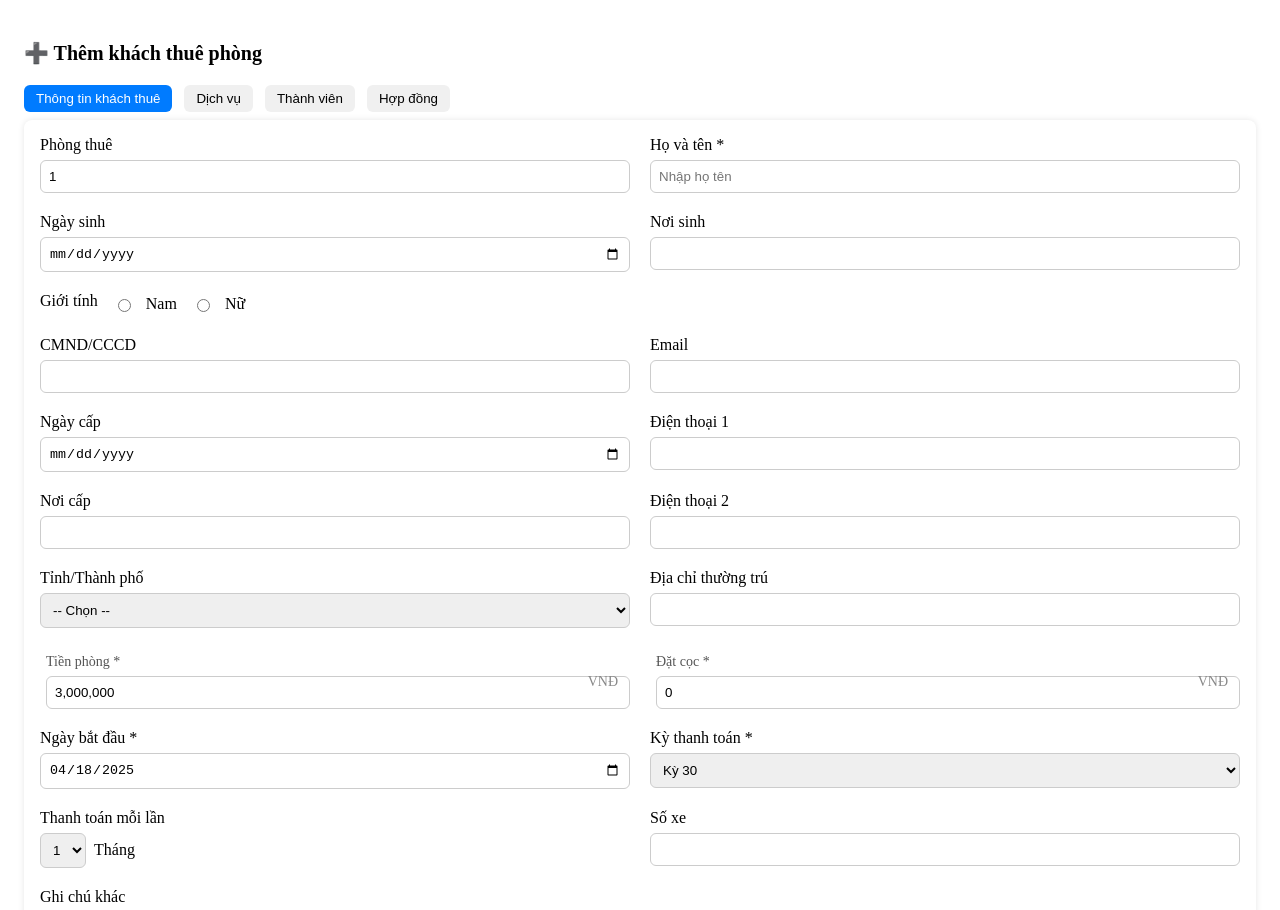
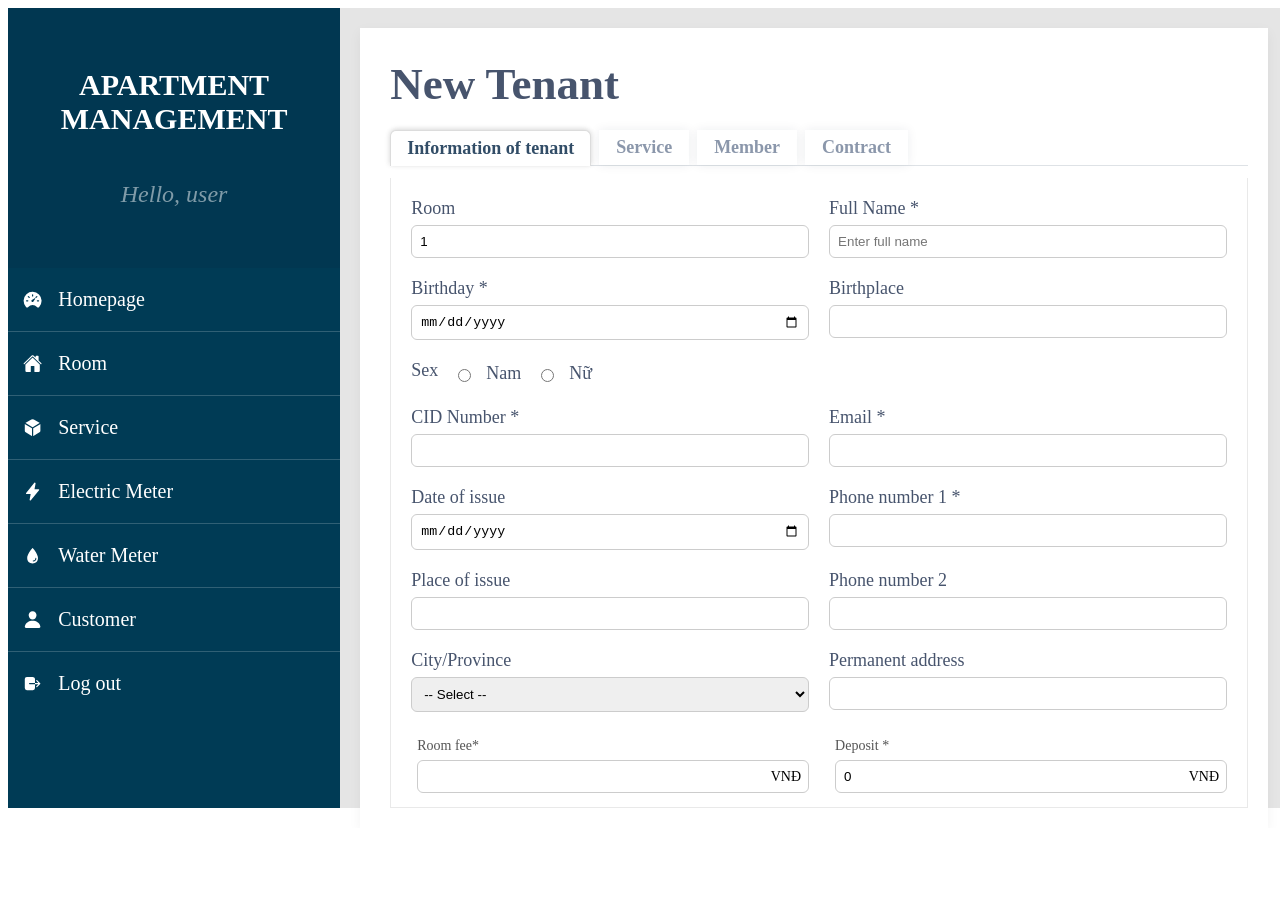
Before and after one commit to gathosan012/PE-2025, a React (Vite) app in the folder frontend/: page /add-customer/1 in a window 1280 px wide. Shown: the top 910 px of the page. After the commit the page ends 828 px from the top, so only its background shows below. Built offline with nearby package versions, Linux system fonts and the light colour scheme.

Commit message:
Implement Add Customer form

```diff
--- a/frontend/src/components/AddCustomerForm.jsx
+++ b/frontend/src/components/AddCustomerForm.jsx
@@ -1,20 +1,23 @@
 import React, { useState } from "react";
 import { useParams, useNavigate } from "react-router-dom";
 import "../styling/components/AddCustomerForm.scss";
+import SidePanel from "../components/SidePanel";
 import axios from "axios";
 
 const AddCustomerForm = () => {
   const { roomId } = useParams();
   const navigate = useNavigate();
-  const [activeTab, setActiveTab] = useState("thongtin");
+  const [activeTab, setActiveTab] = useState("information");
 
-  const handleBack = () => navigate("/room");
+  const handleBack = () => {
+    navigate("/rooms");
+  };
   const handleSave = async (e) => {
     e.preventDefault();
     try {
       //const response = await axios.post('api', room, )
       if (response.data.success) {
-        navigate("/room");
+        navigate("/rooms");
       }
     } catch (error) {
       if (error.response && !error.response.data.success) {
@@ -24,132 +27,134 @@ const AddCustomerForm = () => {
   };
 
   return (
-    <div className="add-customer-form">
-      {/* Header */}
-      <h2>➕ Thêm khách thuê phòng</h2>
+    <div className="page-layout">
+      <SidePanel />
+
+      <div className="page-content">
+        <div className="page-wrapper">
+          <h2 className="page-title">New Tenant</h2>
 
           {/* Tabs */}
           <div className="customer-tabs">
-        {renderTab("thongtin", "Thông tin khách thuê")}
-        {renderTab("dichvu", "Dịch vụ")}
-        {renderTab("thanhvien", "Thành viên")}
-        {renderTab("hopdong", "Hợp đồng")}
+            {renderTab("information", "Information of tenant")}
+            {renderTab("service", "Service")}
+            {renderTab("member", "Member")}
+            {renderTab("contract", "Contract")}
           </div>
 
           {/* Form content */}
           <div className="c-form-tab">
-        {activeTab === "thongtin" && (
+            {activeTab === "information" && (
               <form className="c-form-container">
-            {/* Dòng 1 */}
                 <div className="c-form-row">
                   <div className="c-form-group">
-                <label>Phòng thuê</label>
+                    <label>Room</label>
                     {/*change roomID*/}
                     <input type="text" name="room" defaultValue="1" />
                   </div>
                   <div className="c-form-group">
-                <label>Họ và tên *</label>
-                <input type="text" name="fullName" placeholder="Nhập họ tên" />
+                    <label>Full Name *</label>
+                    <input
+                      type="text"
+                      name="fullName"
+                      placeholder="Enter full name"
+                    />
                   </div>
                 </div>
 
-            {/* Dòng 2 */}
                 <div className="c-form-row">
                   <div className="c-form-group">
-                <label>Ngày sinh</label>
+                    <label>Birthday *</label>
                     <input type="date" name="dob" />
                   </div>
                   <div className="c-form-group">
-                <label>Nơi sinh</label>
+                    <label>Birthplace</label>
                     <input type="text" name="placeOfBirth" />
                   </div>
                 </div>
 
-            {/* Dòng 3 */}
                 <div className="c-form-row">
                   <div className="c-form-group inline-radio">
-                <label>Giới tính</label>
-                <input type="radio" name="gender" value="Nam" /> Nam
-                <input type="radio" name="gender" value="Nữ" /> Nữ
+                    <label>Sex</label>
+                    <input type="radio" name="gender" value="Male" /> Nam
+                    <input type="radio" name="gender" value="Female" /> Nữ
                   </div>
                 </div>
 
-            {/* Dòng 4 */}
                 <div className="c-form-row">
                   <div className="c-form-group">
-                <label>CMND/CCCD</label>
+                    <label>CID Number *</label>
                     <input type="text" name="idNumber" />
                   </div>
                   <div className="c-form-group">
-                <label>Email</label>
+                    <label>Email *</label>
                     <input type="text" name="email" />
                   </div>
                 </div>
 
-            {/* Dòng 5 */}
                 <div className="c-form-row">
                   <div className="c-form-group">
-                <label>Ngày cấp</label>
+                    <label>Date of issue</label>
                     <input type="date" name="issuedDate" />
                   </div>
                   <div className="c-form-group">
-                <label>Điện thoại 1</label>
+                    <label>Phone number 1 *</label>
                     <input type="text" name="phone1" />
                   </div>
                 </div>
 
-            {/* Dòng 6 */}
                 <div className="c-form-row">
                   <div className="c-form-group">
-                <label>Nơi cấp</label>
+                    <label>Place of issue</label>
                     <input type="text" name="issuedPlace" />
                   </div>
 
                   <div className="c-form-group">
-                <label>Điện thoại 2</label>
+                    <label>Phone number 2</label>
                     <input type="text" name="phone2" />
                   </div>
                 </div>
 
-            {/* Dòng 7 */}
                 <div className="c-form-row">
                   <div className="c-form-group">
-                <label>Tỉnh/Thành phố</label>
+                    <label>City/Province</label>
                     <select name="province">
-                  <option value="">-- Chọn --</option>
+                      <option value="">-- Select --</option>
                       <option value="hanoi">Hà Nội</option>
                       <option value="hcm">Hồ Chí Minh</option>
                     </select>
                   </div>
 
                   <div className="c-form-group">
-                <label>Địa chỉ thường trú</label>
+                    <label>Permanent address</label>
                     <input type="text" name="permanentAddress" />
                   </div>
                 </div>
 
-            {/* Dòng 8 */}
                 <div className="c-form-row">
                   <div className="c-form-group currency">
-                <label>Tiền phòng *</label>
-                <input type="text" name="roomPrice" defaultValue="3,000,000" />
+                    <label>Room fee*</label>
+                    <input type="text" name="roomPrice" />
                     <span>VNĐ</span>
                   </div>
                   <div className="c-form-group currency">
-                <label>Đặt cọc *</label>
+                    <label>Deposit *</label>
                     <input type="text" name="deposit" defaultValue="0" />
                     <span>VNĐ</span>
                   </div>
                 </div>
 
-            {/* Dòng 9 */}
                 <div className="c-form-row">
                   <div className="c-form-group">
-                <label>Ngày bắt đầu *</label>
-                <input type="date" name="startDate" defaultValue="2025-04-18" />
+                    <label>Start day*</label>
+                    <input
+                      type="date"
+                      name="startDate"
+                      defaultValue={new Date().toISOString().split("T")[0]}
+                    />
                   </div>
                   <div className="c-form-group">
-                <label>Kỳ thanh toán *</label>
+                    <label>Payment Period *</label>
                     <select name="paymentPeriod">
                       <option value="30">Kỳ 30</option>
                       <option value="15">Kỳ 15</option>
@@ -157,48 +162,64 @@ const AddCustomerForm = () => {
                   </div>
                 </div>
 
-            {/* Dòng 10 */}
                 <div className="c-form-row">
                   <div className="c-form-group">
-                <label>Thanh toán mỗi lần</label>
+                    <label>Pay per</label>
                     <div
-                  style={{ display: "flex", alignItems: "center", gap: "8px" }}
+                      style={{
+                        display: "flex",
+                        alignItems: "center",
+                        gap: "8px",
+                      }}
                     >
                       <select name="paymentEachTime">
                         <option value="1">1</option>
                         <option value="2">2</option>
                         <option value="3">3</option>
                       </select>
-                  <span>Tháng</span>
+                      <span>Month</span>
                     </div>
                   </div>
                   <div className="c-form-group">
-                <label>Số xe</label>
+                    <label>Vehicle number</label>
                     <input type="text" name="vehicle" />
                   </div>
                 </div>
 
-            {/* Dòng 11 */}
                 <div className="c-form-row">
-              <div className="c-form-group" style={{ gridColumn: "span 2" }}>
-                <label>Ghi chú khác</label>
+                  <div
+                    className="c-form-group"
+                    style={{ gridColumn: "span 2" }}
+                  >
+                    <label>Note</label>
                     <textarea name="notes"></textarea>
                   </div>
                 </div>
 
-            {/* Hành động */}
                 <div className="c-form-actions">
-              <button type="button" onClick={handleBack}>
-                ⬅ Quay về
+                  <button
+                    type="button"
+                    onClick={handleBack}
+                    style={{ backgroundColor: "#f0ad4e", marginRight: "10px" }}
+                  >
+                    Back
                   </button>
-              <button type="button" onClick={handleSave}>
-                ✔ Lưu
+                  <button
+                    type="button"
+                    onClick={handleSave}
+                    style={{ backgroundColor: "#5cb85c" }}
+                  >
+                    Save
                   </button>
                 </div>
               </form>
             )}
 
-        {activeTab !== "thongtin" && <p>[{activeTab}] Đang phát triển...</p>}
+            {activeTab !== "information" && (
+              <p>[{activeTab}] Đang phát triển...</p>
+            )}
+          </div>
+        </div>
       </div>
     </div>
   );
@@ -206,7 +227,7 @@ const AddCustomerForm = () => {
   function renderTab(id, label) {
     return (
       <button
-        className={activeTab === id ? "active" : ""}
+        className={`customer-tab ${activeTab === id ? "active" : ""}`}
         onClick={() => setActiveTab(id)}
       >
         {label}
--- a/frontend/src/styling/components/AddCustomerForm.scss
+++ b/frontend/src/styling/components/AddCustomerForm.scss
@@ -1,41 +1,109 @@
-.add-customer-form {
-  padding: 16px;
+.page-layout {
+  height: 100vh;
+  width: 100vw;
+  position: relative;
+  display: flex;
+  background-color: #e5e5e5;
 
-  h2 {
+  .page-content {
+    width: 100%;
+    height: 100%;
+    padding: 20px;
+    display: flex;
+    column-gap: 15px;
+    row-gap: 15px;
+    box-sizing: border-box;
+
+    .page-wrapper {
+      background-color: rgb(255, 255, 255);
+      border-radius: 0px;
+      box-shadow: 0 4px 12px rgba(0, 0, 0, 0.05);
+      padding: 20px 20px 20px 30px;
+      height: 100%;
+      width: 100%;
+      display: flex;
+      flex-direction: column;
+      overflow: hidden;
+
+      .page-title {
+        margin-top: 10px;
+        font-size: 45px;
+        font-weight: bold;
         margin-bottom: 20px;
-    font-size: 20px;
+        color: #47546d;
+        text-align: left;
       }
 
       .customer-tabs {
         display: flex;
-    gap: 12px;
-    margin-bottom: 8px;
+        gap: 8px;
+        margin-bottom: 12px;
+        background-color: #f8f9fa;
+        padding: 8px 12px;
+        border-radius: 8px;
+        border-bottom: 1px solid #dee2e6;
+        background-color: transparent;
+        padding: 0;
+        border-radius: 0px;
+        font-size: 18px;
 
-    button {
-      padding: 6px 12px;
-      border: none;
-      background-color: #f0f0f0;
+        .customer-tab {
+          all: unset;
+          display: inline-block;
+          padding: 6px 16px;
+          background-color: white;
+          border-radius: 6px;
           cursor: pointer;
-      border-radius: 6px;
+          font-weight: 600;
+          color: #8b97ab;
+          box-shadow: 0 0px 10px rgba(19, 38, 64, 0.08);
+          transition: all 0.2s ease;
+          border: 1px solid transparent;
+          border-radius: 0px;
 
           &.active {
-        background-color: #007bff;
-        color: white;
+            background-color: #ffffff;
+            color: #324d67;
+            border: 1px solid #dcdcdc;
+            border-bottom: none !important; /* Xóa viền đáy */
+            margin-bottom: -1px; /* Đè lên container nội dung */
+            border-top-left-radius: 6px;
+            border-top-right-radius: 6px;
+            box-shadow: 0 -2px 5px rgba(0, 0, 0, 0.08),
+              /* Bóng trên */ -2px 0 5px rgba(0, 0, 0, 0.05),
+              /* Trái */ 2px 0 5px rgba(0, 0, 0, 0.05); /* Phải */
+            position: relative;
+            z-index: 2;
+          }
+
+          &:hover {
+            background-color: #f1f1f1;
+          }
+          &:not(.active):hover {
+            background-color: #e9ecef;
           }
         }
       }
 
       .c-form-tab {
-    padding: 16px;
-    background-color: #fff;
-    border-radius: 8px;
-    box-shadow: 0 0 6px rgba(0, 0, 0, 0.1);
+        padding: 20px;
+        background-color: #ffffff;
+        border-radius: 0px;
+        box-shadow: 0 0 0px rgb(6, 10, 70);
+        box-sizing: border-box;
+        border: 1px solid #e9e9e9;
+        flex: 1;
+        min-height: 0;
+        overflow-y: auto;
+        border-top: none;
       }
 
       .c-form-container {
         display: flex;
         flex-direction: column;
         gap: 20px;
+        color: #47546d;
+        font-size: 18px;
       }
 
       .c-form-row {
@@ -84,10 +152,10 @@
 
           span {
             position: absolute;
-        right: 12px;
-        top: 50%;
+            right: 8px;
+            top: 72%;
             transform: translateY(-50%);
-        color: #888;
+            color: #000000;
           }
         }
       }
@@ -96,22 +164,21 @@
         display: flex;
         justify-content: flex-end;
         gap: 12px;
+        margin-top: 24px;
 
         button {
-      padding: 8px 16px;
+          padding: 10px 16px;
+          color: #fff;
+          font-weight: bold;
           border: none;
           border-radius: 6px;
           cursor: pointer;
-      font-weight: bold;
-
-      &:first-child {
-        background-color: #f0f0f0;
-      }
-
-      &:last-child {
-        background-color: #007bff;
-        color: white;
+          transition: 0.2s;
+          background-color: #123254;
+          font-size: 16px;
+          margin-right: 20px;
         }
       }
     }
   }
+}
```
Lines whose indentation alone changed are shown as unchanged.
